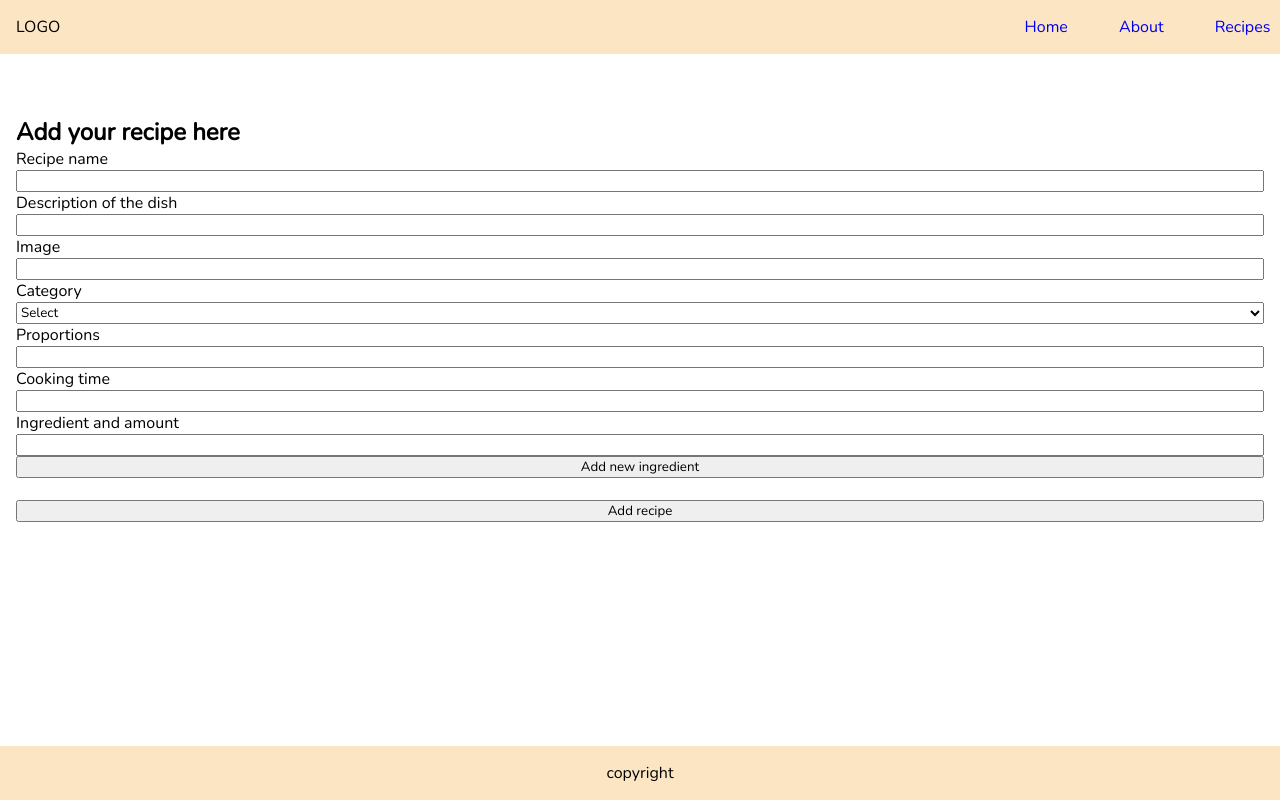
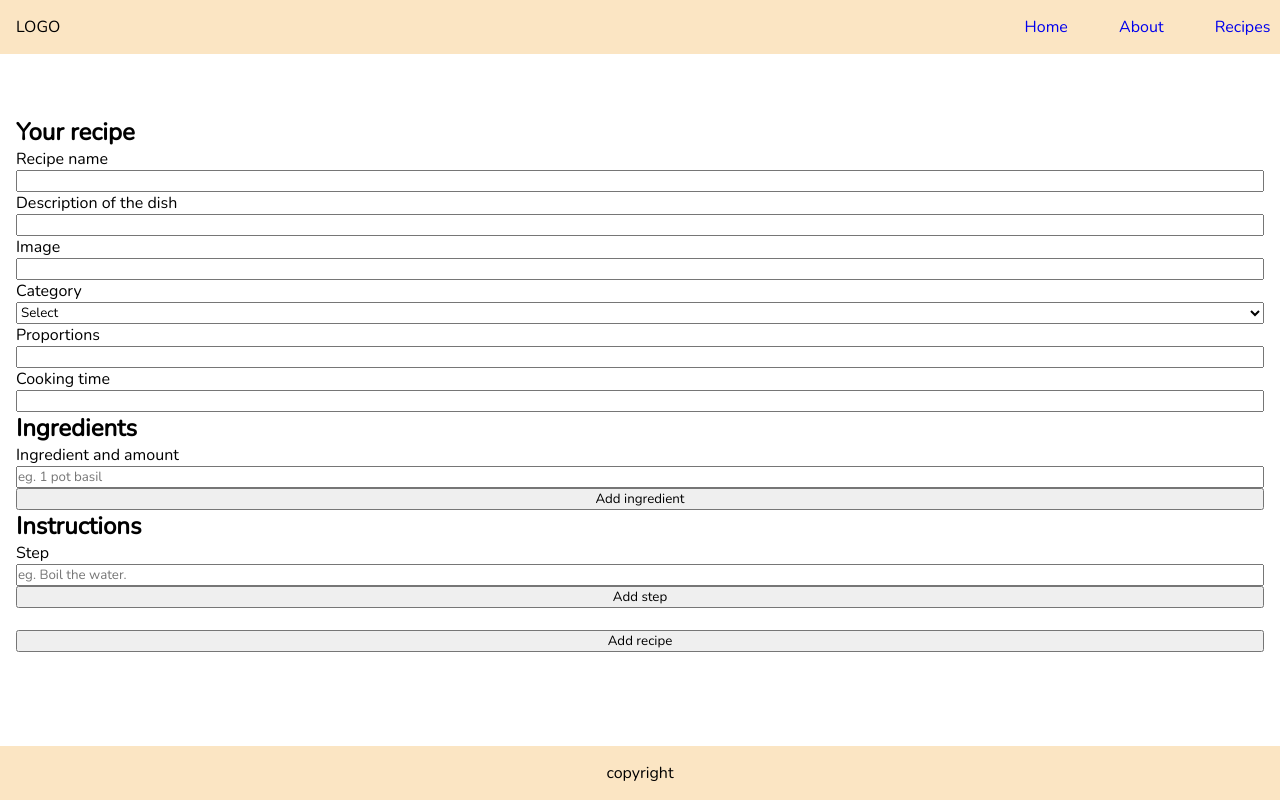
Before and after one commit to Sallaeliisa/Recipe_app, a React (Create React App) app: page /recipes/new in a window 1280 px wide. Built offline with nearby package versions, Linux system fonts and the light colour scheme; data requests are answered from the project's data file.

Commit message:
form ingredients and instructions updated

```diff
--- a/recipe.json
+++ b/recipe.json
@@ -22,18 +22,9 @@
         "black pepper"
       ],
       "recipeInstructions": [
-        {
-          "name": "Step 1",
-          "text": "Sprinkle salt to fillets and fry them on both sides in butter or in oil."
-        },
-        {
-          "name": "Step 2",
-          "text": "Cut the garlic cloves to half and cut the lemon to big sections. Add lemon juice and mineral water to the pan."
-        },
-        {
-          "name": "Step 3",
-          "text": "Let simmer for 15 minutes. Then add creme fresh and bring to a boil. Season with honey and black pepper."
-        }
+        "Sprinkle salt to fillets and fry them on both sides in butter or in oil.",
+        "Cut the garlic cloves to half and cut the lemon to big sections. Add lemon juice and mineral water to the pan.",
+        "Let simmer for 15 minutes. Then add creme fresh and bring to a boil. Season with honey and black pepper."
       ]
     },
     {
@@ -74,6 +65,172 @@
           "text": "Bake in oven at 225 °C for 20 minutes."
         }
       ]
+    },
+    {
+      "name": "",
+      "image": "",
+      "description": "",
+      "recipeYield": "",
+      "totalTime": "",
+      "recipeIngredients": [
+        "1 pot dill",
+        "2 chicken",
+        "cook the chicken"
+      ],
+      "recipeInstructions": [
+        "wash the dill"
+      ],
+      "id": 3
+    },
+    {
+      "name": "",
+      "image": "",
+      "description": "",
+      "recipeYield": "",
+      "totalTime": "",
+      "recipeIngredients": [
+        "1 pot dill",
+        "1 dill"
+      ],
+      "recipeInstructions": [
+        "wash the dill",
+        "cook"
+      ],
+      "id": 4
+    },
+    {
+      "name": "",
+      "image": "",
+      "description": "",
+      "recipeYield": "",
+      "totalTime": "30",
+      "recipeIngredients": [
+        "dill",
+        "1 pot dill"
+      ],
+      "recipeInstructions": [
+        "wash the dill",
+        "wash the dill"
+      ],
+      "id": 5
+    },
+    {
+      "name": "",
+      "image": "",
+      "description": "",
+      "recipeYield": "",
+      "totalTime": "",
+      "recipeIngredients": [
+        "",
+        ""
+      ],
+      "recipeInstructions": [],
+      "id": 6
+    },
+    {
+      "name": "",
+      "image": "",
+      "description": "",
+      "recipeYield": "",
+      "totalTime": "",
+      "recipeIngredients": [
+        null,
+        null,
+        null
+      ],
+      "recipeInstructions": [],
+      "id": 7
+    },
+    {
+      "name": "",
+      "image": "",
+      "description": "",
+      "recipeYield": "",
+      "totalTime": "",
+      "recipeIngredients": [],
+      "recipeInstructions": [],
+      "id": 8
+    },
+    {
+      "name": "",
+      "image": "",
+      "description": "",
+      "recipeYield": "",
+      "totalTime": "",
+      "recipeIngredients": [
+        null
+      ],
+      "recipeInstructions": [],
+      "id": 9
+    },
+    {
+      "name": "",
+      "image": "",
+      "description": "",
+      "recipeYield": "",
+      "totalTime": "",
+      "recipeIngredients": [
+        "1 pot dill"
+      ],
+      "recipeInstructions": [],
+      "id": 10
+    },
+    {
+      "name": "",
+      "image": "",
+      "description": "",
+      "recipeYield": "",
+      "totalTime": "",
+      "recipeIngredients": [
+        "1 dill",
+        "1 dill"
+      ],
+      "recipeInstructions": [],
+      "id": 11
+    },
+    {
+      "name": "",
+      "image": "",
+      "description": "",
+      "recipeYield": "",
+      "totalTime": "",
+      "recipeIngredients": [
+        "dill",
+        "dill",
+        "dill",
+        "dill",
+        "dill"
+      ],
+      "recipeInstructions": [],
+      "id": 12
+    },
+    {
+      "name": "",
+      "image": "",
+      "description": "",
+      "recipeYield": "",
+      "totalTime": "",
+      "recipeIngredients": [
+        "dill",
+        "potato",
+        "tomato"
+      ],
+      "recipeInstructions": [],
+      "id": 13
+    },
+    {
+      "name": "",
+      "image": "",
+      "description": "",
+      "recipeYield": "",
+      "totalTime": "",
+      "recipeIngredients": [],
+      "recipeInstructions": [
+        "wash the dill",
+        "wash the dill",
+        "boil the water"
+      ],
+      "id": 14
     }
   ]
 }
--- a/src/Components/Form.js
+++ b/src/Components/Form.js
@@ -1,5 +1,5 @@
 import React from "react";
-import { useState, useEffect } from 'react';
+import { useState, useEffect } from "react";
 import "./Components_CSS/Form.css";
 
 const Form = () => {
@@ -13,30 +13,35 @@ const Form = () => {
     recipeInstructions: [],
   });
 
-//   const [instructions, setInstructions] = useState([
-//     { id: "", name: "", text: "" },
-// ]);
-
   const changeHandler = (e) => {
     setNewRecipe({
-    ...newRecipe, [e.target.id]: e.target.value
+      ...newRecipe,
+      [e.target.id]: e.target.value,
     });
     console.log(newRecipe);
-}
+  };
 
   const addIngredient = (e) => {
-  newRecipe.recipeIngredients.push(e.target.value);
-}
+    e.preventDefault();
+    const ing = document.getElementById('recipeIngredient');
+    const i = ing.value;
+    newRecipe.recipeIngredients.push(i);
+    const showIng = document.createElement("P");
+    showIng.textContent=i;
+    showIng.className="addedIngredients";
+    document.getElementById("showIngredients").appendChild(showIng);
+  };
 
-const addIngredientLine = (event) => {
-  event.preventDefault();
-  const newLine = document.createElement('INPUT');
-  newLine.id = 'recipeIngredients';
-  newLine.onchange = addIngredient;
-  document.getElementById("moreIngredients").appendChild(newLine);
-
-}
-
+  const addInstruction = (e) => {
+    e.preventDefault();
+    const inst = document.getElementById('recipeInstruction');
+    const a = inst.value;
+    newRecipe.recipeInstructions.push(a);
+    const showInst = document.createElement("P");
+    showInst.textContent=a;
+    showInst.className="addedInstructions";
+    document.getElementById("showInstructions").appendChild(showInst);
+  };
 
   const submitRecipe = (e) => {
     e.preventDefault();
@@ -49,10 +54,9 @@ const addIngredientLine = (event) => {
     alert("Recipe is posted", window.location.reload());
   };
 
-
   return (
     <form onSubmit={submitRecipe}>
-      <h1>Add your recipe here</h1>
+      <h1>Your recipe</h1>
       <label>Recipe name</label>
       <input type="text" id="name" onChange={changeHandler} />
       <label>Description of the dish</label>
@@ -70,24 +74,17 @@ const addIngredientLine = (event) => {
       <input type="text" id="recipeYield" onChange={changeHandler} />
       <label>Cooking time</label>
       <input type="text" id="totalTime" onChange={changeHandler} />
+      <h2>Ingredients</h2>
+      <section id='showIngredients'></section>
       <label>Ingredient and amount</label>
-      <input type="text" id="recipeIngredients" onChange={addIngredient} />
-      <div id="moreIngredients"></div>
-      <button onClick={addIngredientLine}>Add new ingredient</button>
+      <input type="text" id="recipeIngredient" placeholder='eg. 1 pot basil' />
+      <button onClick={addIngredient}>Add ingredient</button>
+      <h2>Instructions</h2>
+      <section id='showInstructions'></section>
+      <label>Step</label>
+      <input type="text" id="recipeInstruction" placeholder='eg. Boil the water.' />
+      <button onClick={addInstruction}>Add step</button>
       <br></br>
-
-
-      {
-      /* <label>Ingredient 1</label>
-      <input type="text" id="ingredient1" onChange={changeHandler} />
-      <label>Ingredient 2</label>
-      <input type="text" id="ingredient2" onChange={changeHandler} />
-      <label>Instructions</label>
-      <input type="text" id="recipeInstructions" placeholder="Step 1" onChange={change} />
-      <input type="text" id="recipeInstructions" placeholder="Step 2" onChange={change} />
-      <input type="text" id="recipeInstructions" placeholder="Step 3" onChange={change} />
-      <input type="text" id="recipeInstructions" placeholder="Step 4" onChange={change} />
-      <input type="text" id="recipeInstructions" placeholder="Step 5" onChange={change} /> */}
 
       <button type="submit">Add recipe</button>
     </form>
--- a/src/Components/RecipeCard.js
+++ b/src/Components/RecipeCard.js
@@ -1,3 +1,4 @@
+
 import React from "react";
 import { Link } from "react-router-dom";
 
--- a/src/Components/SingleRecipe.js
+++ b/src/Components/SingleRecipe.js
@@ -41,10 +41,10 @@ const SingleRecipe = () => {
           {recipe.recipeInstructions.map((item) => {
             return (
               <p>
-                {item.name}
+                {'Step'}
                 <div className="item">
                 <ul>
-                  <p>{item.text}</p>
+                  <p>{item}</p>
                 </ul>
                 </div>
               </p>
```
Also changed, not shown: src/Components/Recipes.js (line endings or trailing spaces). Lines whose indentation alone changed are shown as unchanged.
